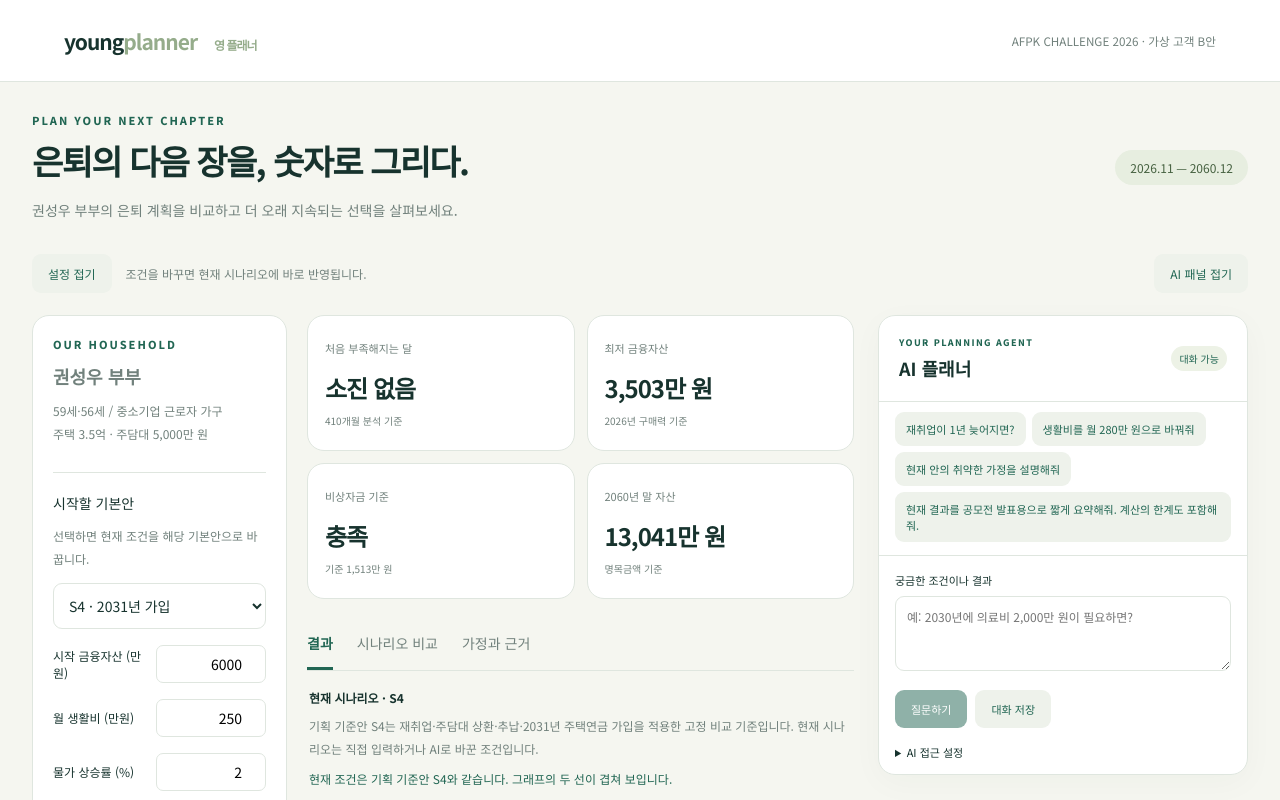
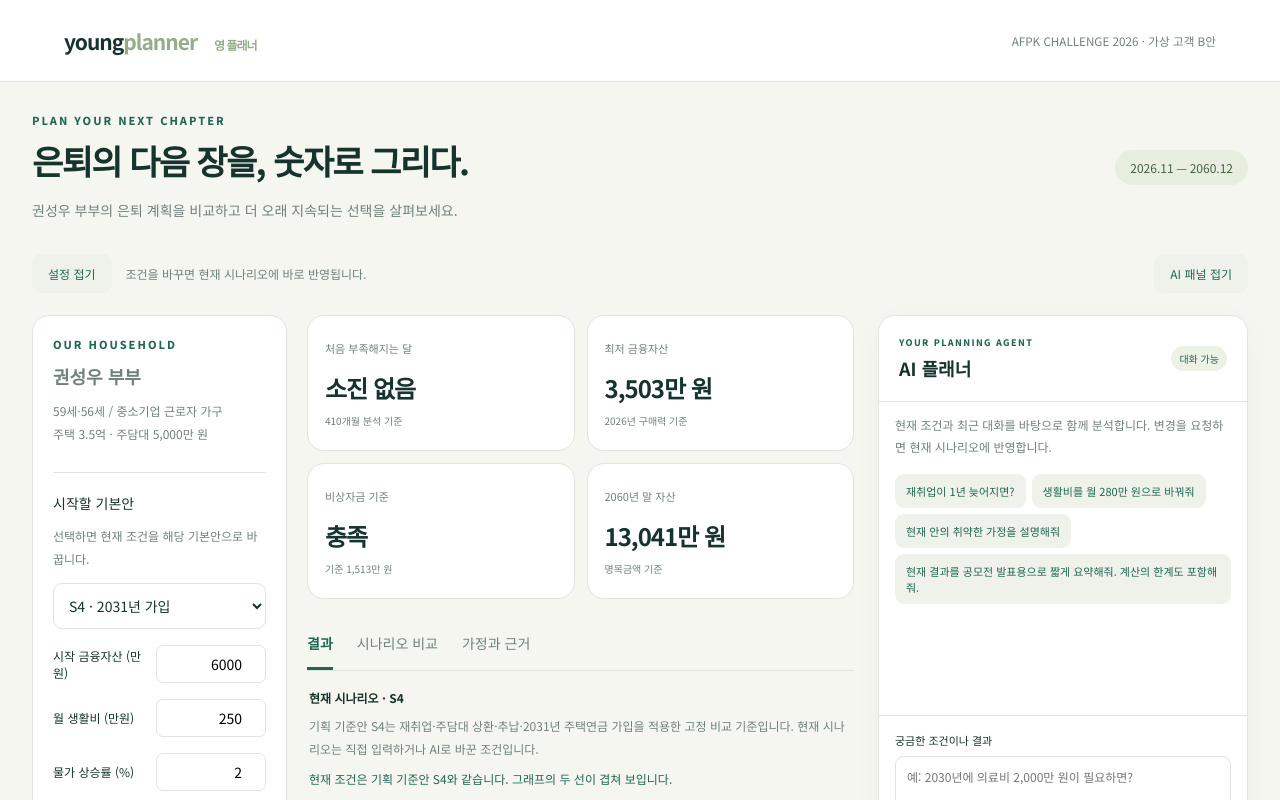
Before and after one commit to issuejong/Worksupace, a Next.js app in the folder young-planner/: page / in a window 1280 px wide. Shown: the top 800 px of the page. Built offline with nearby package versions, Linux system fonts and the light colour scheme.

Commit message:
style(AFPK): 데스크톱 AI 채팅 패널 높이 확대

```diff
--- a/young-planner/src/app/globals.css
+++ b/young-planner/src/app/globals.css
@@ -679,7 +679,7 @@ main {
 }
 @media (min-width: 801px) {
   .agent-panel {
-    height: clamp(420px, calc(100dvh - 340px), 850px);
+    height: clamp(520px, calc(100dvh - 180px), 950px);
   }
 }
 
```
